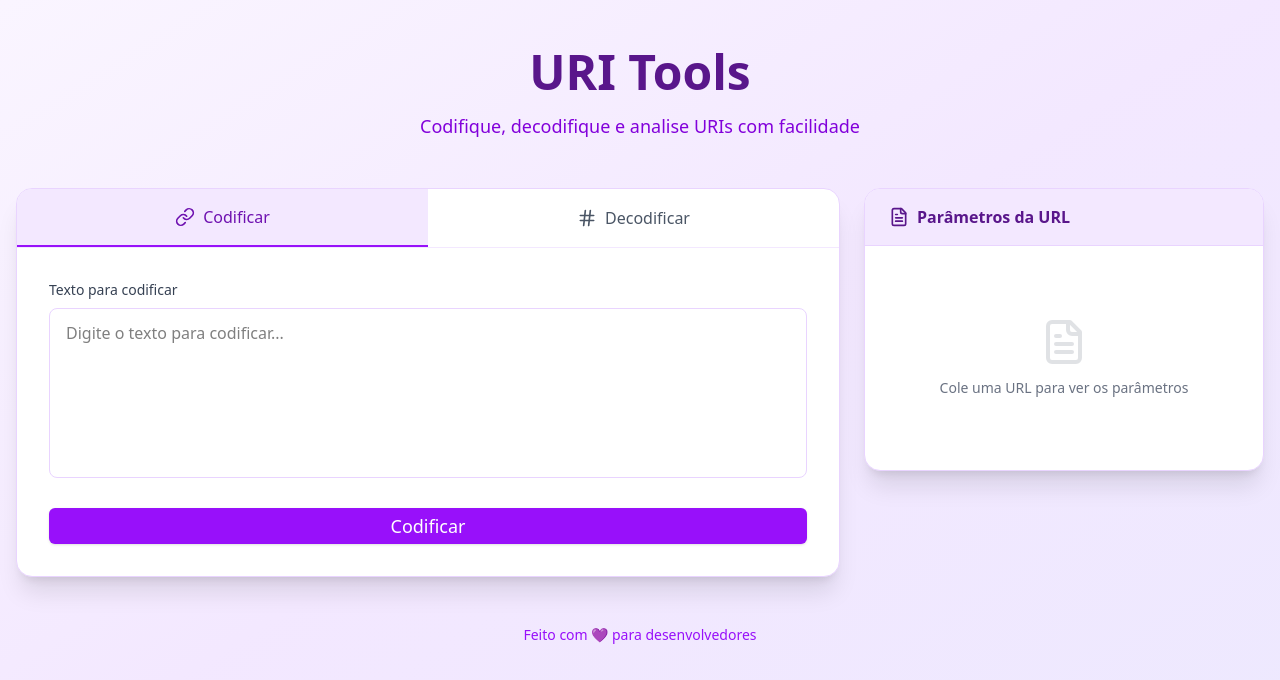
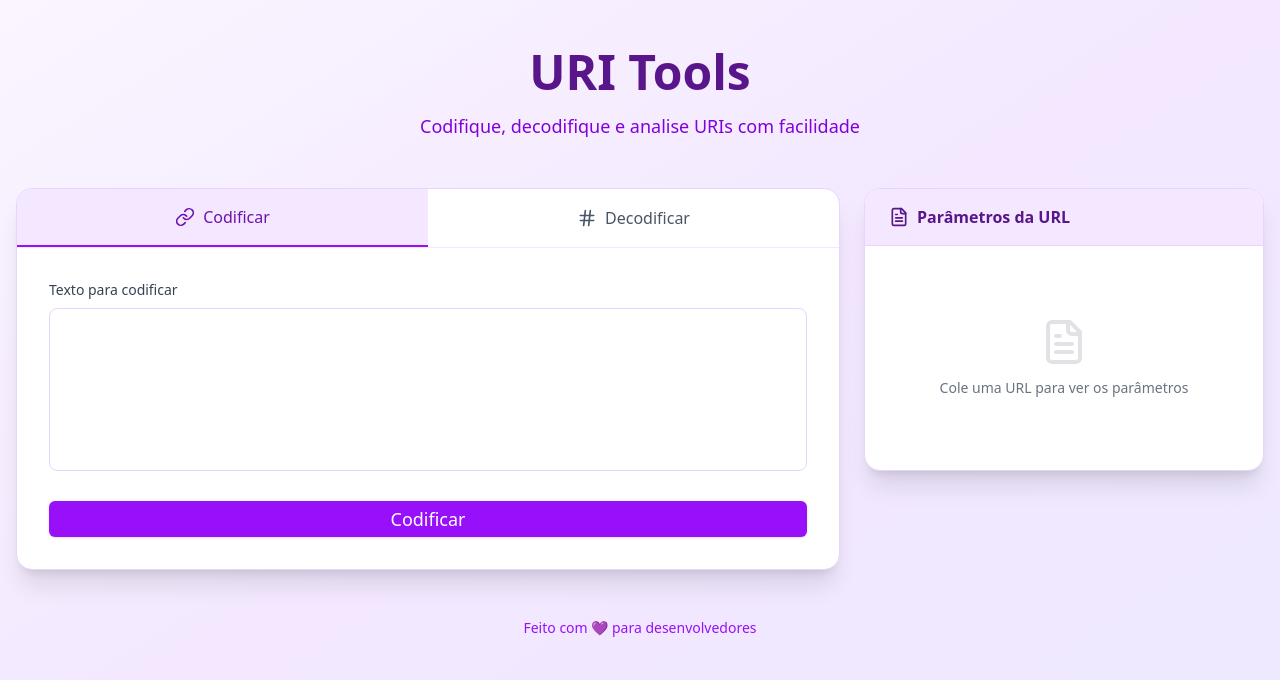
Before and after one commit to cafesao/tools-uri, a React (Vite) app: page / in a window 1280 px wide. Shown: the top 680 px of the page. Built offline with nearby package versions, Linux system fonts and the light colour scheme.

Commit message:
feat: enhance URL tools with scroll synchronization and backend configuration

```diff
--- a/src/App.tsx
+++ b/src/App.tsx
@@ -1,6 +1,6 @@
 import { AnimatePresence, motion } from "framer-motion";
 import { Check, Copy, FileText, Hash, Link } from "lucide-react";
-import { useEffect, useState } from "react";
+import { useEffect, useRef, useState } from "react";
 import { Button } from "@/components/ui/button";
 
 export default function App() {
@@ -14,6 +14,9 @@ export default function App() {
 		{},
 	);
 	const [activeTab, setActiveTab] = useState<"encode" | "decode">("encode");
+	const [hoveredParam, setHoveredParam] = useState<string | null>(null);
+	const textareaRef = useRef<HTMLTextAreaElement>(null);
+	const highlightRef = useRef<HTMLDivElement>(null);
 
 	// Detecta automaticamente parâmetros quando o input muda
 	useEffect(() => {
@@ -38,6 +41,22 @@ export default function App() {
 			setUrlParams([]);
 		}
 	}, [input]);
+
+	// Sincroniza o scroll do highlight com o textarea
+	useEffect(() => {
+		const textarea = textareaRef.current;
+		const highlight = highlightRef.current;
+
+		if (textarea && highlight) {
+			const syncScroll = () => {
+				highlight.scrollTop = textarea.scrollTop;
+				highlight.scrollLeft = textarea.scrollLeft;
+			};
+
+			textarea.addEventListener("scroll", syncScroll);
+			return () => textarea.removeEventListener("scroll", syncScroll);
+		}
+	}, []);
 
 	const handleEncode = () => {
 		try {
@@ -86,6 +105,51 @@ export default function App() {
 		{ id: "encode", label: "Codificar", icon: Link, action: handleEncode },
 		{ id: "decode", label: "Decodificar", icon: Hash, action: handleDecode },
 	];
+
+	// Renderiza o texto com highlight
+	const renderHighlightedText = () => {
+		if (!hoveredParam || !input) return <>{input}</>;
+
+		// Encontrar todas as ocorrências do parâmetro
+		const regex = new RegExp(`([?&]${hoveredParam}=)([^&]*)`, "g");
+		let lastIndex = 0;
+		const parts = [];
+		let match: RegExpExecArray | null = null;
+
+		while (true) {
+			match = regex.exec(input);
+			if (match === null) break;
+			// Adicionar texto antes do match
+			if (match.index > lastIndex) {
+				parts.push(
+					<span key={`text-${lastIndex}`}>
+						{input.substring(lastIndex, match.index)}
+					</span>,
+				);
+			}
+
+			// Adicionar o parâmetro destacado
+			parts.push(
+				<span
+					key={`highlight-${match.index}`}
+					className="bg-purple-300 text-purple-900 rounded px-0.5"
+				>
+					{match[0]}
+				</span>,
+			);
+
+			lastIndex = match.index + match[0].length;
+		}
+
+		// Adicionar o texto restante
+		if (lastIndex < input.length) {
+			parts.push(
+				<span key={`text-end-${lastIndex}`}>{input.substring(lastIndex)}</span>,
+			);
+		}
+
+		return <>{parts}</>;
+	};
 
 	return (
 		<div className="min-h-screen bg-gradient-to-br from-purple-50 via-purple-100 to-violet-100">
@@ -142,7 +206,25 @@ export default function App() {
 											{activeTab === "encode" && "Texto para codificar"}
 											{activeTab === "decode" && "URI para decodificar"}
 										</label>
+										<div className="relative">
+											{/* Camada de highlight */}
+											<div
+												ref={highlightRef}
+												className="absolute inset-0 px-4 py-3 pointer-events-none overflow-hidden whitespace-pre-wrap break-all font-mono text-sm leading-relaxed text-gray-600 font-normal"
+												style={{
+													fontFamily: "monospace",
+													wordBreak: "break-all",
+													fontWeight: "normal",
+													textShadow: "none",
+													textDecoration: "none",
+													fontStyle: "normal",
+												}}
+											>
+												{renderHighlightedText()}
+											</div>
+											{/* Textarea */}
 											<textarea
+												ref={textareaRef}
 												id="input-textarea"
 												value={input}
 												onChange={(e) => setInput(e.target.value)}
@@ -151,9 +233,19 @@ export default function App() {
 														? "Digite o texto para codificar..."
 														: "Digite a URI codificada..."
 												}
-                      className="w-full px-4 py-3 border border-purple-200 rounded-lg focus:ring-2 focus:ring-purple-500 focus:border-transparent resize-none transition-all duration-200"
+												className={`relative w-full px-4 py-3 border border-purple-200 rounded-lg focus:ring-2 focus:ring-purple-500 focus:border-transparent resize-none transition-all duration-200 font-mono text-sm bg-transparent leading-relaxed font-normal text-transparent caret-black`}
+												style={{
+													fontFamily: "monospace",
+													wordBreak: "break-all",
+													fontWeight: "normal",
+													textShadow: "none",
+													textDecoration: "none",
+													fontStyle: "normal",
+													caretColor: "#000",
+												}}
 												rows={6}
 											/>
+										</div>
 									</div>
 
 									<Button
@@ -255,8 +347,16 @@ export default function App() {
 												animate={{ opacity: 1, x: 0 }}
 												transition={{ duration: 0.15, delay: index * 0.03 }}
 												className="group"
+												onMouseEnter={() => setHoveredParam(param.key)}
+												onMouseLeave={() => setHoveredParam(null)}
 											>
-                        <div className="p-3 bg-purple-50 rounded-lg border border-purple-100 hover:border-purple-300 transition-all duration-200">
+												<div
+													className={`p-3 bg-purple-50 rounded-lg border transition-all duration-200 ${
+														hoveredParam === param.key
+															? "border-purple-400 bg-purple-100 shadow-md"
+															: "border-purple-100 hover:border-purple-300"
+													}`}
+												>
 													<div className="flex items-start justify-between gap-2">
 														<div className="flex-1 min-w-0">
 															<div className="font-mono text-xs text-purple-600 font-semibold truncate">
--- a/vite.config.ts
+++ b/vite.config.ts
@@ -11,4 +11,9 @@ export default defineConfig({
       "@": path.resolve(__dirname, "./src"),
     },
   },
+  server: {
+    watch: {
+      ignored: ["infra/*.tfstate", "infra/*.tfstate.backup", "infra/*.tf"],
+    },
+  },
 });
```
Also changed, not shown: 2 other files (tests, documents, lock files or other folders). Lines whose indentation alone changed are shown as unchanged.
